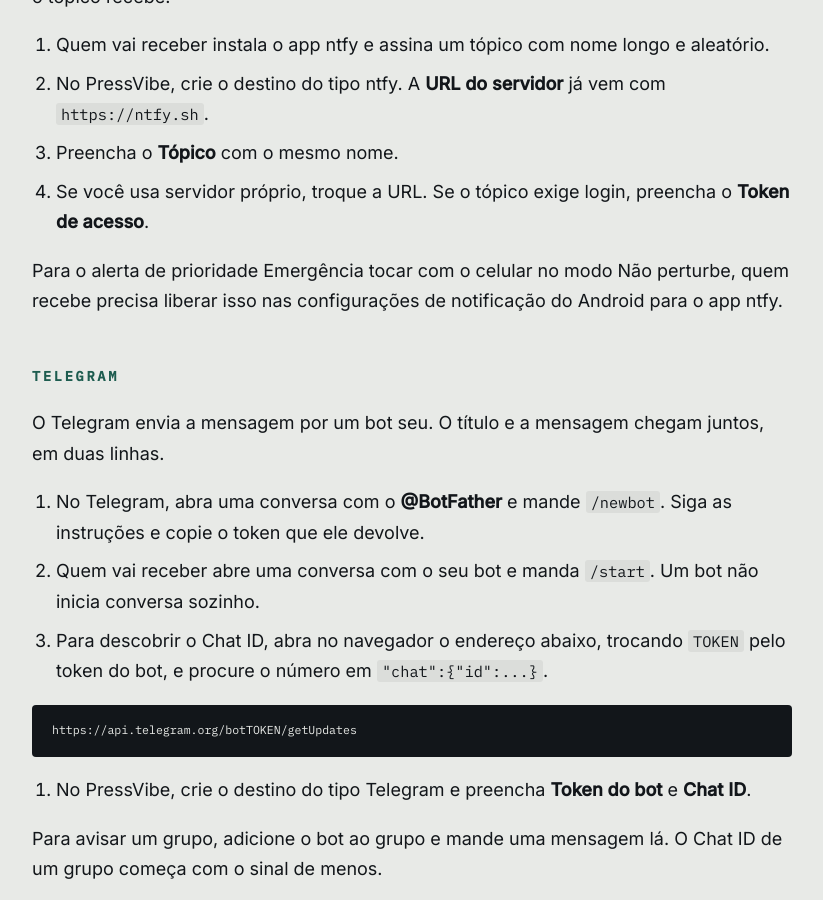
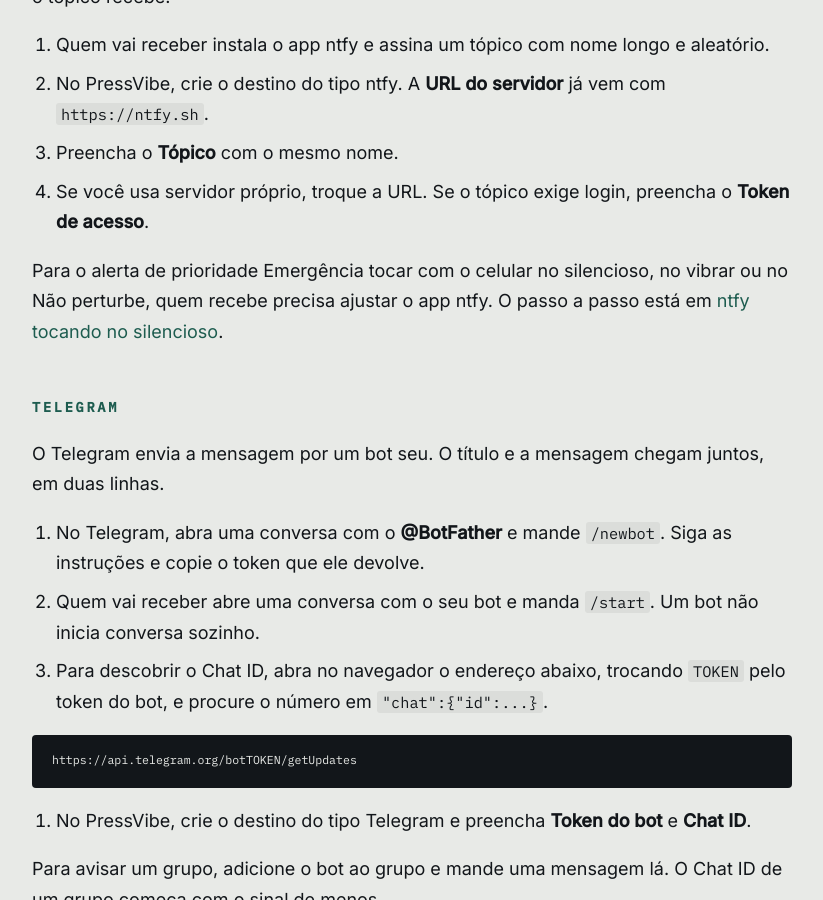
Before and after one commit to alxcord/alxcord.github.io, a Jekyll site: the page built from apps/pressvibe/destinos.md, in a window 1280 px wide and 900 px high, scrolled down 1566 px. Shown: the whole window, without its empty margins (176-999 px from the left). Built offline with Jekyll 4.4.1, drawn with Linux system fonts in a browser that asks for light colours.

Commit message:
PressVibe: destinos aponta para o guia do ntfy no silencioso

```diff
--- a/apps/pressvibe/destinos.md
+++ b/apps/pressvibe/destinos.md
@@ -49,7 +49,7 @@ O ntfy é gratuito e não pede cadastro. As mensagens vão para um tópico, e qu
 3. Preencha o **Tópico** com o mesmo nome.
 4. Se você usa servidor próprio, troque a URL. Se o tópico exige login, preencha o **Token de acesso**.
 
-Para o alerta de prioridade Emergência tocar com o celular no modo Não perturbe, quem recebe precisa liberar isso nas configurações de notificação do Android para o app ntfy.
+Para o alerta de prioridade Emergência tocar com o celular no silencioso, no vibrar ou no Não perturbe, quem recebe precisa ajustar o app ntfy. O passo a passo está em [ntfy tocando no silencioso](../ntfy-silencioso/).
 
 ## Telegram
 
```
